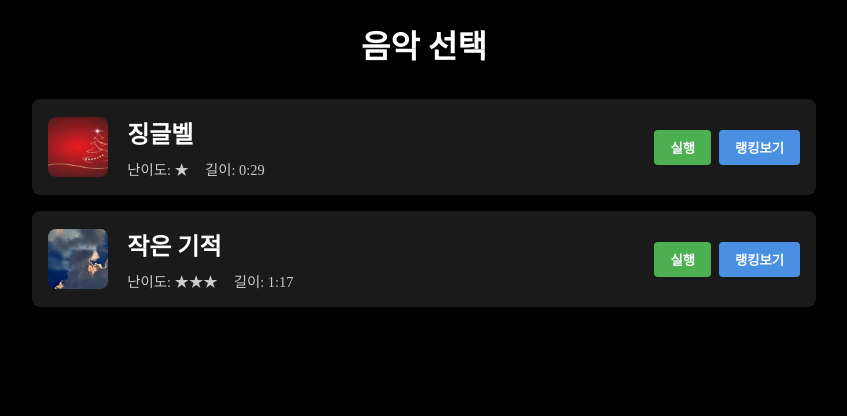
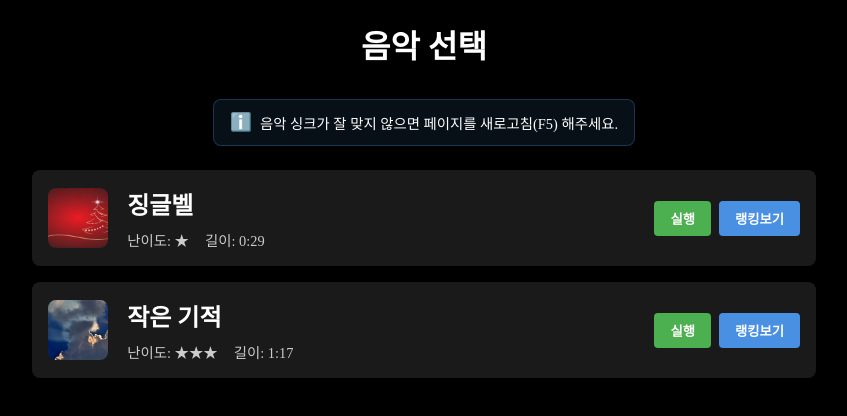
Before and after one commit to JangJaeuk/rhythm-game, a React (Vite) app: page / in a window 1280 px wide. Shown: the top 416 px of the page, without its empty margins (216-1063 px from the left). Built offline with nearby package versions, Linux system fonts and the light colour scheme.

Commit message:
싱크 관련 안내 배너 추가

```diff
--- a/src/components/musicList/MusicList.tsx
+++ b/src/components/musicList/MusicList.tsx
@@ -17,6 +17,9 @@ export function MusicList({ onSelectMusic }: MusicListProps) {
   return (
     <div className={s.container}>
       <h1 className={s.title}>음악 선택</h1>
+      <div className={s.syncBanner}>
+        음악 싱크가 잘 맞지 않으면 페이지를 새로고침(F5) 해주세요.
+      </div>
       <div className={s.musicList}>
         {MUSIC_LIST.map((music) => (
           <div key={music.id} className={s.musicItem}>
--- a/src/components/musicList/musicList.module.scss
+++ b/src/components/musicList/musicList.module.scss
@@ -132,3 +132,28 @@
     background-color: #357abd;
   }
 }
+
+.syncBanner {
+  background-color: rgba(74, 144, 226, 0.1);
+  border: 1px solid rgba(74, 144, 226, 0.3);
+  padding: 0.75rem 1rem;
+  border-radius: 0.5rem;
+  margin-bottom: 1.5rem;
+  text-align: center;
+  font-size: 0.9rem;
+  color: #fff;
+  display: flex;
+  align-items: center;
+  justify-content: center;
+  gap: 0.5rem;
+
+  @media (max-width: 500px) {
+    font-size: 0.7rem;
+    padding: 0.5rem 0.75rem;
+  }
+
+  &::before {
+    content: "ℹ️";
+    font-size: 1.1rem;
+  }
+}
```
